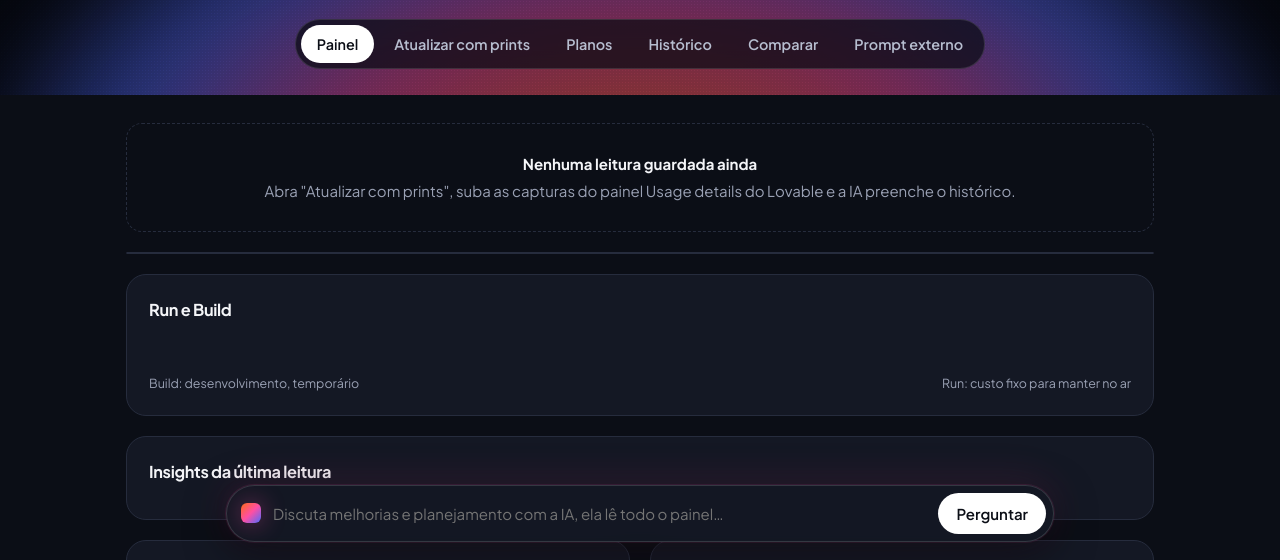
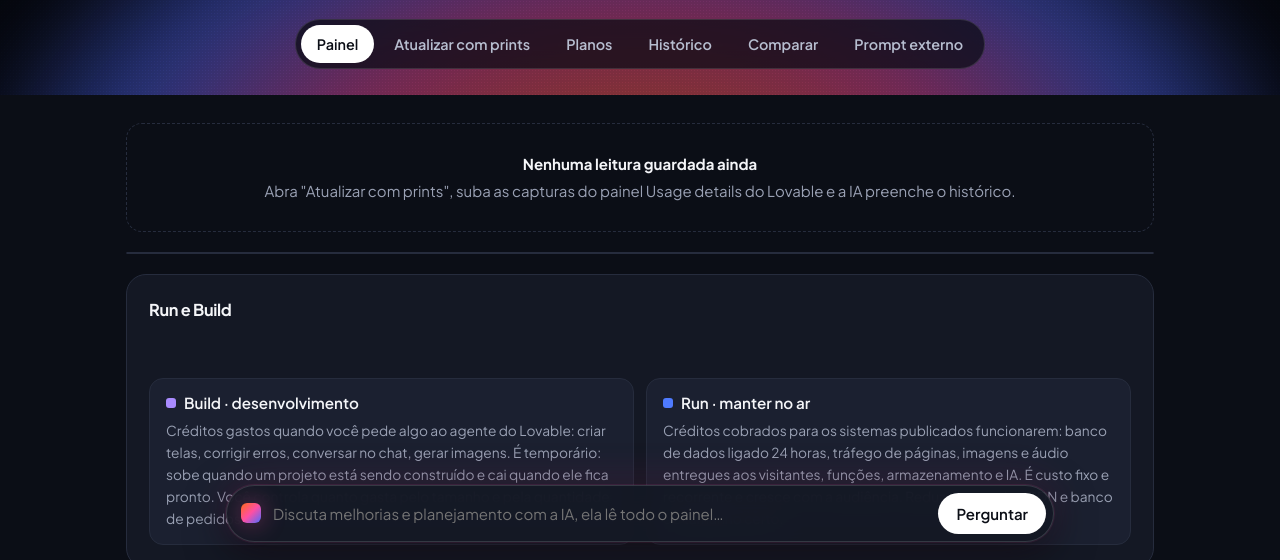
Before and after one commit to ricardoimp/lovable-brain-cl, a plain HTML site: page app/index.html in a window 1280 px wide. Shown: the part 231-791 px from the top of the page. Drawn offline with Linux system fonts and the light colour scheme.

Commit message:
Painel: explica Run e Build no bloco Run e Build
Co-Authored-By: Claude Opus 5.5 <noreply@anthropic.com>
Claude-Session: https://claude.ai/code/session_01G2LXMpeuFfSzB5QRegKYAN

```diff
--- a/app/index.html
+++ b/app/index.html
@@ -78,6 +78,13 @@ textarea{width:100%;resize:vertical}
 .split i{display:flex;align-items:center;padding:0 14px;font-style:normal;font-size:.82rem;font-weight:600;color:#fff;white-space:nowrap;overflow:hidden}
 .split .kb{background:var(--build)} .split .kr{background:var(--run)}
 .sbl{display:flex;justify-content:space-between;gap:12px;font-size:.78rem;color:var(--mudo)}
+.exp{display:grid;grid-template-columns:1fr 1fr;gap:12px;margin-top:12px}
+.expb{background:var(--cartao2);border:1px solid var(--linha);border-radius:14px;padding:14px 16px;min-width:0}
+.expb h3{display:flex;align-items:center;gap:8px;margin-bottom:6px}
+.expb p{margin:0;font-size:.86rem;color:var(--mudo);line-height:1.6}
+.expb i{width:10px;height:10px;border-radius:3px;flex:none}
+.dotb{background:var(--build)} .dotr{background:var(--run)}
+@media (max-width:760px){.exp{grid-template-columns:1fr}}
 
 .bars{display:flex;flex-direction:column;gap:9px}
 .br{display:grid;grid-template-columns:minmax(0,12em) 1fr auto;gap:10px;align-items:center;font-size:.86rem}
@@ -223,7 +230,10 @@ tr.best td{background:rgba(61,214,140,.08)}
     <section class="card">
       <div class="ch"><h2>Run e Build</h2><span class="status" id="periodoRB"></span></div>
       <div class="split" id="split"></div>
-      <div class="sbl"><span>Build: desenvolvimento, temporário</span><span>Run: custo fixo para manter no ar</span></div>
+      <div class="exp">
+        <div class="expb"><h3><i class="dotb"></i>Build · desenvolvimento</h3><p>Créditos gastos quando você pede algo ao agente do Lovable: criar telas, corrigir erros, conversar no chat, gerar imagens. É temporário: sobe quando um projeto está sendo construído e cai quando ele fica pronto. Você controla quanto gasta pelo tamanho e pela quantidade de pedidos.</p></div>
+        <div class="expb"><h3><i class="dotr"></i>Run · manter no ar</h3><p>Créditos cobrados para os sistemas publicados funcionarem: banco de dados ligado 24 horas, tráfego de páginas, imagens e áudio entregues aos visitantes, funções, armazenamento e IA. É custo fixo e recorrente e cresce com a audiência. Reduz com cache, CDN e banco do tamanho certo.</p></div>
+      </div>
     </section>
     <section class="card" id="insCard">
       <div class="ch"><h2>Insights da última leitura</h2><span class="status" id="insData"></span></div>
```
